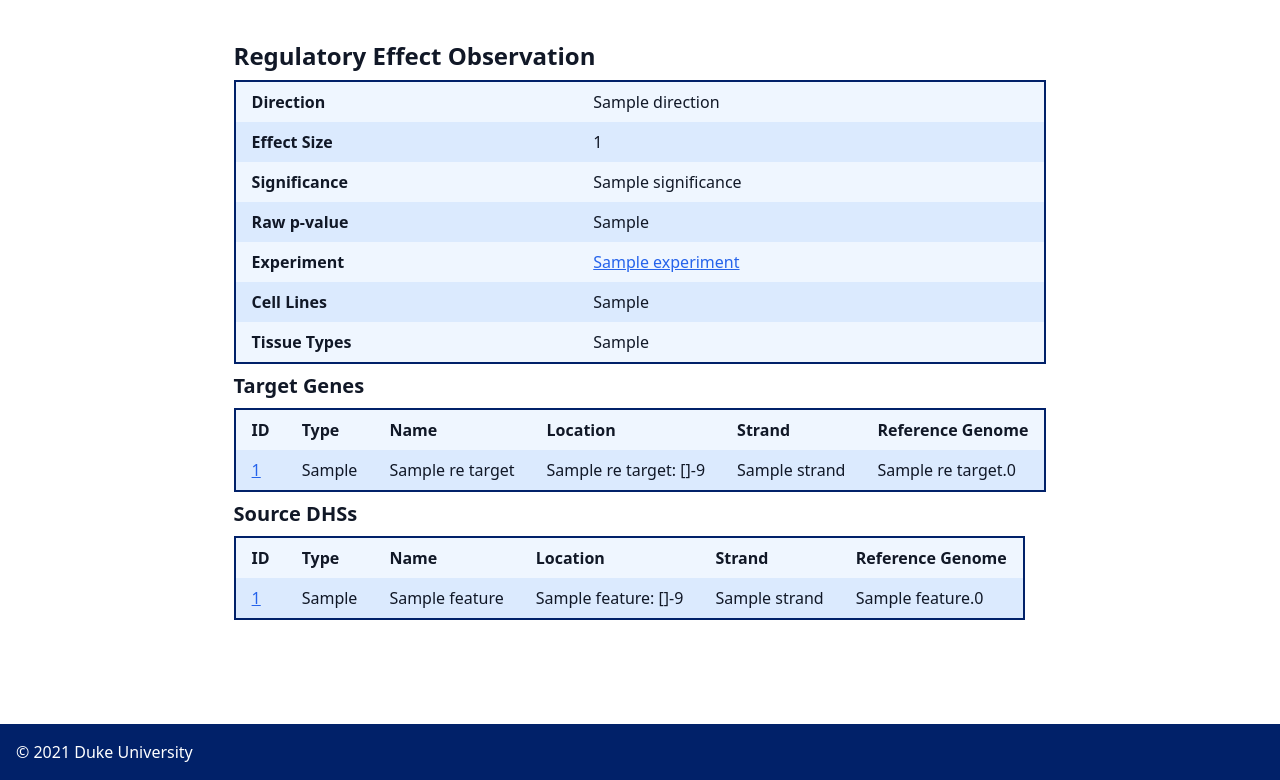
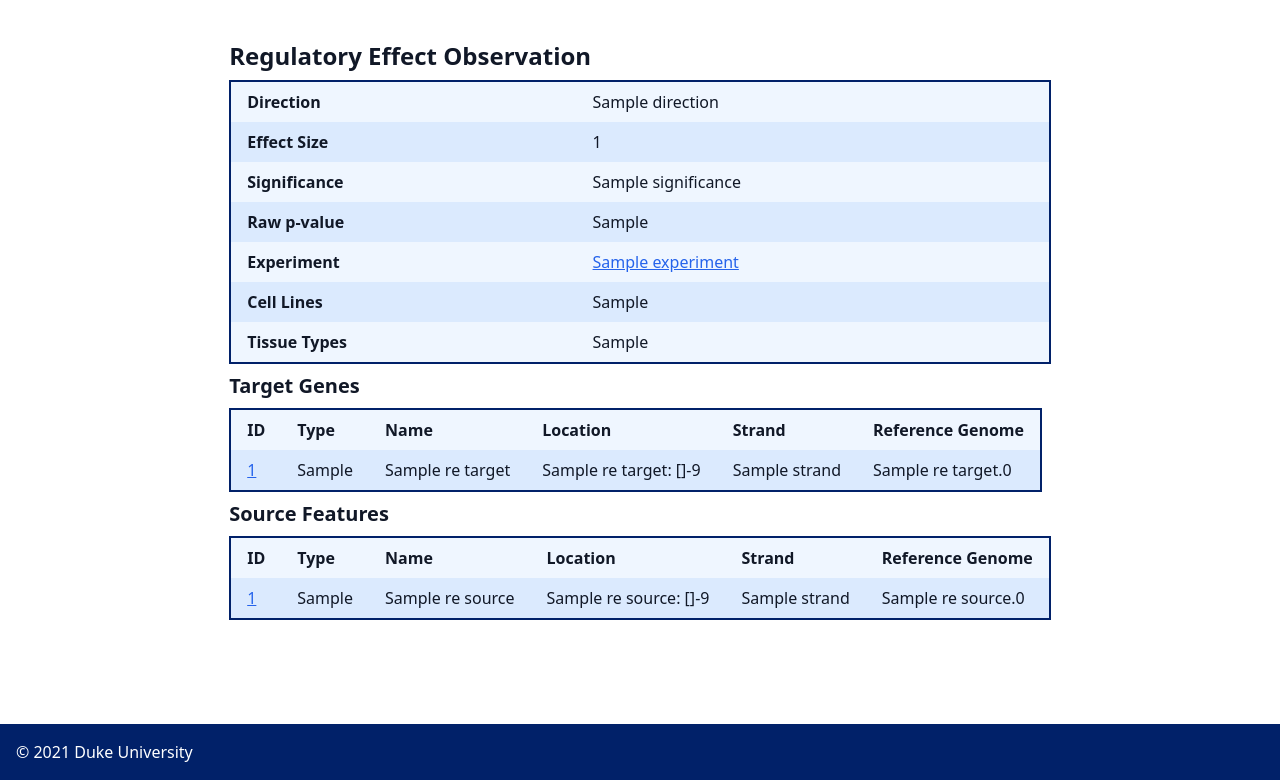
Before and after one commit to ReddyLab/cegs-portal, a Django app: template cegs_portal/search/templates/search/v1/reg_effect.html in a window 1280 px wide. Shown: the part 56-836 px from the top of the page. Run offline with Django 3.2, Linux system fonts and the light colour scheme; the template is opened without the code that fills it: most values are stand-ins (such as "Sample title", 1, 10 or a date in 2020).

Commit message:
Show RegEffectObservation sources in REO page
Fixes a that passed in the sources to the partial as the wrong variable name
Also changes the header; not all sources are DHSs (some are cCREs)

```diff
--- a/cegs_portal/search/templates/search/v1/reg_effect.html
+++ b/cegs_portal/search/templates/search/v1/reg_effect.html
@@ -25,8 +25,8 @@
 
     {% if regulatory_effect.sources.all|length > 0 %}
     <div>
-        <div class="text-xl font-bold">Source DHSs</div>
-        {% include "search/v1/partials/_features.html" with regions=regulatory_effect.sources.all %}
+        <div class="text-xl font-bold">Source Features</div>
+        {% include "search/v1/partials/_features.html" with features=regulatory_effect.sources.all %}
     </div>
     {% endif %}
     {% endspaceless %}
```
